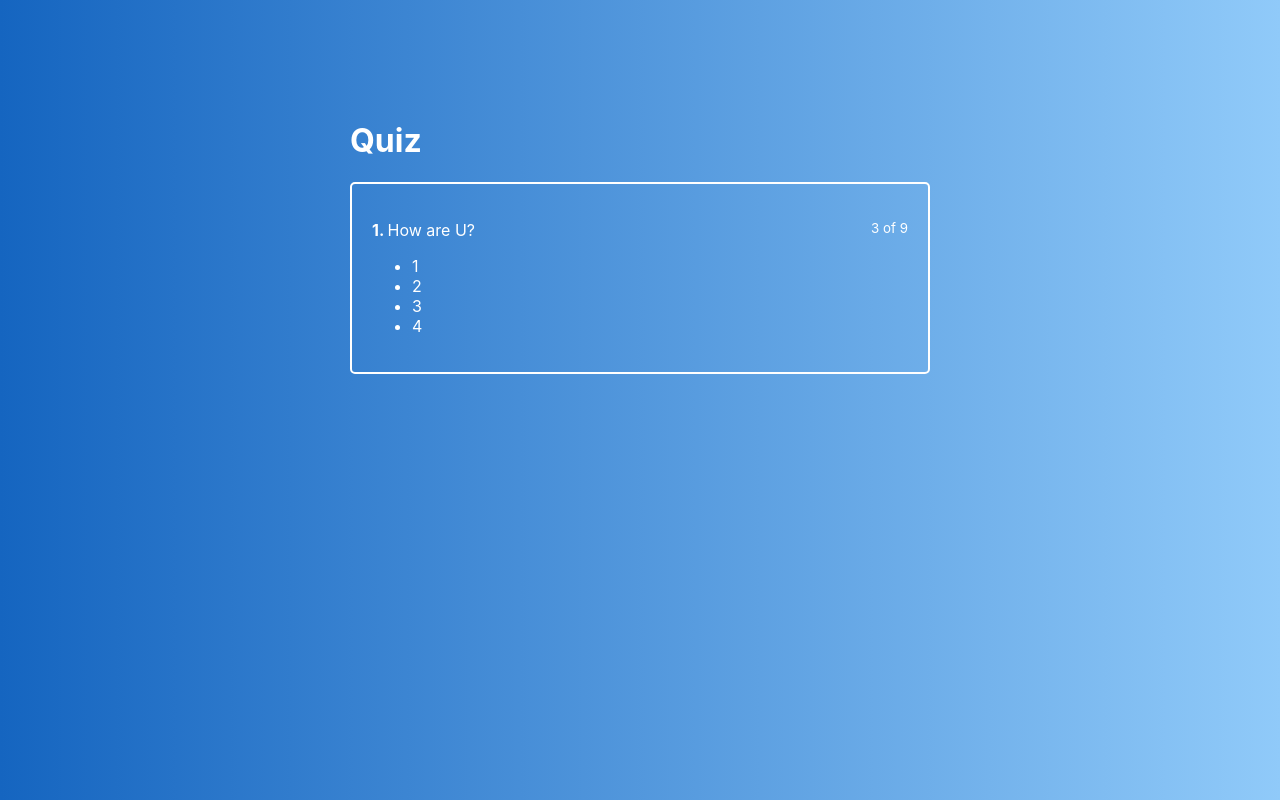
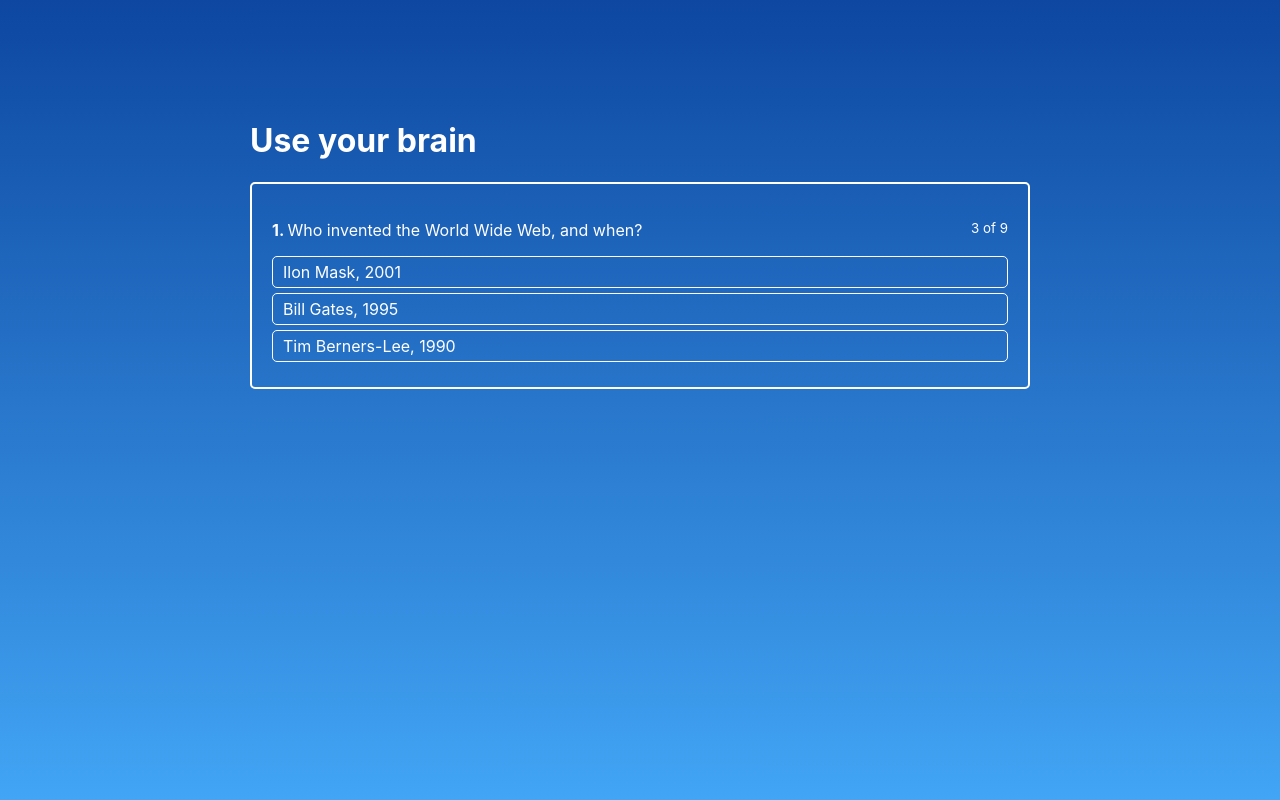
Before and after one commit to Kpexa/quiz, a React (Create React App) app: page / in a window 1280 px wide. Built offline with nearby package versions, Linux system fonts and the light colour scheme.

Commit message:
add list of answers

```diff
--- a/src/components/active-quiz/ActiveQuiz.tsx
+++ b/src/components/active-quiz/ActiveQuiz.tsx
@@ -1,22 +1,19 @@
 import React from 'react'
+import { ActiveQuizProps } from '../../types/types'
 import classes from './ActiveQuiz.module.css'
+import AnswersList from './answers-list/AnswerList'
 
-const ActiveQuiz = () => {
+const ActiveQuiz = ({ answers, question, onAnswerClick }: ActiveQuizProps) => {
   return (
     <div className={classes.active_quiz}>
       <p className={classes.question}>
         <span>
           <strong>1. </strong>
-          How are U?
+          {question}
         </span>
         <small>3 of 9</small>
       </p>
-      <ul>
-        <li>1</li>
-        <li>2</li>
-        <li>3</li>
-        <li>4</li>
-      </ul>
+      <AnswersList answers={answers} onAnswerClick={onAnswerClick} />
     </div>
   )
 }
--- /dev/null
+++ b/src/components/active-quiz/answers-list/AnswerList.tsx
@@ -0,0 +1,22 @@
+import React from 'react'
+import { AnswersListProps } from '../../../types/types'
+import AnswerItem from './answer-item/AnswerItem'
+import classes from './AnswersList.module.css'
+
+const AnswersList = ({ answers, onAnswerClick }: AnswersListProps) => {
+  return (
+    <ul className={classes.answers_list}>
+      {answers.map((answer) => {
+        return (
+          <AnswerItem
+            key={answer.id}
+            answer={answer}
+            onAnswerClick={onAnswerClick}
+          />
+        )
+      })}
+    </ul>
+  )
+}
+
+export default AnswersList
--- /dev/null
+++ b/src/components/active-quiz/answers-list/AnswersList.module.css
@@ -0,0 +1,5 @@
+.answers_list {
+  list-style: none;
+  margin: 0;
+  padding: 0;
+}
--- /dev/null
+++ b/src/components/active-quiz/answers-list/answer-item/AnswerItem.module.css
@@ -0,0 +1,12 @@
+.answer_item {
+  border: 1px solid white;
+  border-radius: 5px;
+  padding: 5px 10px;
+  margin-bottom: 5px;
+  cursor: pointer;
+}
+
+.answer_item:hover {
+  background: rgba(255, 255, 255, 0.2);
+  transition: background 0.3s ease-in-out;
+}
--- /dev/null
+++ b/src/components/active-quiz/answers-list/answer-item/AnswerItem.tsx
@@ -0,0 +1,16 @@
+import React from 'react'
+import { AnswerItemProps } from '../../../../types/types'
+import classes from './AnswerItem.module.css'
+
+const AnswerItem = ({ answer, onAnswerClick }: AnswerItemProps) => {
+  return (
+    <li
+      className={classes.answer_item}
+      onClick={() => onAnswerClick(answer.id)}
+    >
+      {answer.text}
+    </li>
+  )
+}
+
+export default AnswerItem
--- a/src/containers/quiz/Quiz.module.css
+++ b/src/containers/quiz/Quiz.module.css
@@ -4,7 +4,7 @@
   padding-top: 100px;
   flex-grow: 1;
   width: 100%;
-  background: linear-gradient(90deg, #1565c0 0%, #90caf9 100%);
+  background: linear-gradient(180deg, #0d47a1 0%, #42a5f5 100%);
 }
 
 .quiz_main h1 {
@@ -13,5 +13,5 @@
 }
 
 .quiz_wrapper {
-  width: 600px;
+  width: 800px;
 }
--- a/src/containers/quiz/Quiz.tsx
+++ b/src/containers/quiz/Quiz.tsx
@@ -1,22 +1,38 @@
 import React from 'react'
 import ActiveQuiz from '../../components/active-quiz/ActiveQuiz'
+import { QuizState } from '../../types/types'
 import classes from './Quiz.module.css'
-
-type QuizState = {
-  quizes: any[]
-}
 
 class Quiz extends React.Component<{}, QuizState> {
   state: QuizState = {
-    quizes: [],
+    quiz: [
+      {
+        question: 'Who invented the World Wide Web, and when?',
+        answers: [
+          { id: 1, text: 'Ilon Mask, 2001' },
+          { id: 2, text: 'Bill Gates, 1995' },
+          { id: 3, text: 'Tim Berners-Lee, 1990' },
+        ],
+        correctAnswerId: 3,
+      },
+    ],
+  }
+
+  onAnswerClickHandler = (id: number) => {
+    console.log(id)
   }
 
   render() {
     return (
       <div className={classes.quiz_main}>
         <div className={classes.quiz_wrapper}>
-          <h1>Quiz</h1>
-          <ActiveQuiz />
+          <h1>Use your brain</h1>
+          <ActiveQuiz
+            answers={this.state.quiz[0].answers}
+            question={this.state.quiz[0].question}
+            correctAnswerId={this.state.quiz[0].correctAnswerId}
+            onAnswerClick={this.onAnswerClickHandler}
+          />
         </div>
       </div>
     )
--- /dev/null
+++ b/src/types/types.ts
@@ -0,0 +1,25 @@
+export type QuizState = {
+  quiz: { answers: TAnswer[]; question: string; correctAnswerId: number }[]
+}
+
+export type TAnswer = {
+  id: number
+  text: string
+}
+
+export type ActiveQuizProps = {
+  answers: TAnswer[]
+  question: string
+  correctAnswerId: number
+  onAnswerClick(id: number): void
+}
+
+export type AnswersListProps = {
+  answers: TAnswer[]
+  onAnswerClick(id: number): void
+}
+
+export type AnswerItemProps = {
+  answer: TAnswer
+  onAnswerClick(id: number): void
+}
```
